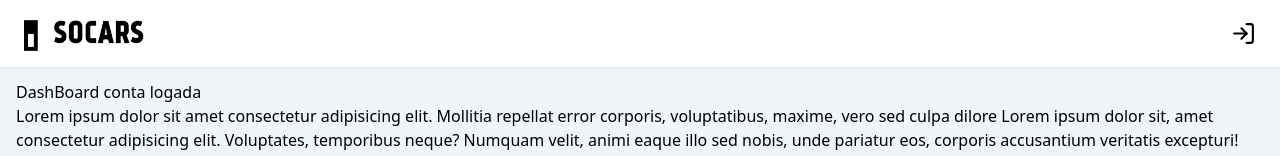
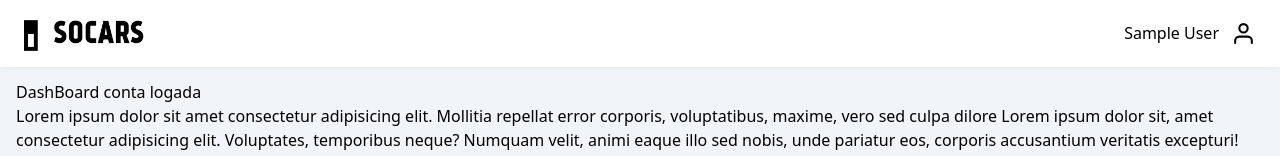
Before and after one commit to joenog/socars, a React (Vite) app: page /dashboard in a window 1280 px wide. Shown: the top 156 px of the page. Built offline with nearby package versions, Linux system fonts and the light colour scheme; no server answers; sample sign-in values are in the browser's storage.

Commit message:
private routes defined

```diff
--- /dev/null
+++ b/src/components/context/AuthContext.tsx
@@ -0,0 +1,62 @@
+import { createContext, useState, useEffect } from "react";
+import type { ReactNode } from "react";
+import { onAuthStateChanged } from "firebase/auth";
+import { auth } from "../../services/firebase/firebaseConnection";
+
+interface AuthProviderProps {
+  children: ReactNode;
+}
+
+type AuthContextData = {
+  signed: boolean;
+  loadingAuth: boolean;
+  user: UserProps | null;
+};
+
+interface UserProps {
+  uid: string;
+  name: string | null;
+  email: string | null;
+}
+
+export const AuthContext = createContext({} as AuthContextData);
+
+function AuthProvider({ children }: AuthProviderProps) {
+  const [user, setUser] = useState<UserProps | null>(null);
+  const [loadingAuth, setLoagindAuth] = useState(true);
+
+  useEffect(() => {
+    const unsub = onAuthStateChanged(auth, (user) => {
+      if (user) {
+        setUser({
+          uid: user.uid,
+          name: user?.displayName,
+          email: user?.email,
+        });
+        setLoagindAuth(false);
+      } else {
+        setUser(null);
+        setLoagindAuth(false);
+      }
+    });
+
+    return () => {
+      unsub();
+    };
+  }, []);
+
+  return (
+    <AuthContext.Provider
+      value={{
+        signed: !!user,
+        loadingAuth,
+        user,
+      }}
+    >
+      {children}
+    </AuthContext.Provider>
+  );
+}
+
+
+export default AuthProvider;
--- a/src/components/header/index.tsx
+++ b/src/components/header/index.tsx
@@ -1,10 +1,11 @@
+import { useContext } from "react";
+import { AuthContext } from "../context/AuthContext";
 import { Link } from "react-router-dom";
 import logoImg from "../../assets/socars-logo.png";
 import { FiUser, FiLogIn } from "react-icons/fi";
 
 export default function Header() {
-  const signed = false;
-  const loadingAuth = false;
+  const { signed, loadingAuth, user} = useContext(AuthContext);
 
   return (
     <div className="w-full fixed flex justify-center items-center bg-white drop-shadow-sm drop-shadow-gray-200 mb-4 z-50">
@@ -13,8 +14,8 @@ export default function Header() {
           <img className="w-30 mt-1" src={logoImg} alt="logo-site" />
         </Link>
         {!loadingAuth && signed && (
-          <Link to={"/dashboard"}>
-            <FiUser size={25} />
+          <Link className="flex gap-3" to={"/dashboard"}>
+           {user?.name} <FiUser size={25} />
           </Link>
         )}
 
--- a/src/index.css
+++ b/src/index.css
@@ -1,7 +1,7 @@
 @import "tailwindcss";
 
 .fadeIn {
-  animation: fadeIn 0.1s;
+  animation: fadeIn 0.2s;
 }
 
 body {
--- a/src/main.tsx
+++ b/src/main.tsx
@@ -1,10 +1,13 @@
 import { StrictMode } from "react";
 import { createRoot } from "react-dom/client";
+import AuthProvider from "./components/context/AuthContext.tsx";
+import App from "./App.tsx";
 import "./index.css";
-import App from "./App.tsx";
 
 createRoot(document.getElementById("root")!).render(
   <StrictMode>
-    <App />
+    <AuthProvider>
+      <App />
+    </AuthProvider>
   </StrictMode>,
 );
--- /dev/null
+++ b/src/routes/Private.tsx
@@ -0,0 +1,21 @@
+import { useContext, type ReactNode } from "react";
+import { AuthContext } from "../components/context/AuthContext";
+import { Navigate } from "react-router-dom";
+
+interface PrivateProps {
+  children: ReactNode;
+}
+
+export function Private({ children }: PrivateProps) {
+  const { loadingAuth, signed } = useContext(AuthContext);
+
+  if(loadingAuth) {
+    return <div>CARREGANDO ...</div>
+  }
+
+  if(!signed) {
+    return <Navigate to={"/login"}/>
+  }
+
+  return children;
+}
--- a/src/routes/index.tsx
+++ b/src/routes/index.tsx
@@ -7,6 +7,7 @@ import Dashboard from "../pages/dashboard";
 import CarDetail from "../pages/car";
 import NotFound from "../pages/notfound";
 import NewCar from "../pages/dashboard/new";
+import { Private } from "./Private";
 
 const router = createBrowserRouter([
   {
@@ -19,11 +20,11 @@ const router = createBrowserRouter([
       },
       {
         path: "/dashboard",
-        element: <Dashboard />,
+        element: <Private> <Dashboard /> </Private>,
       },
       {
         path: "/dashboard/new",
-        element: <NewCar />,
+        element: <Private> <NewCar /> </Private>,
       },
       {
         path: "/car/:id",
```
